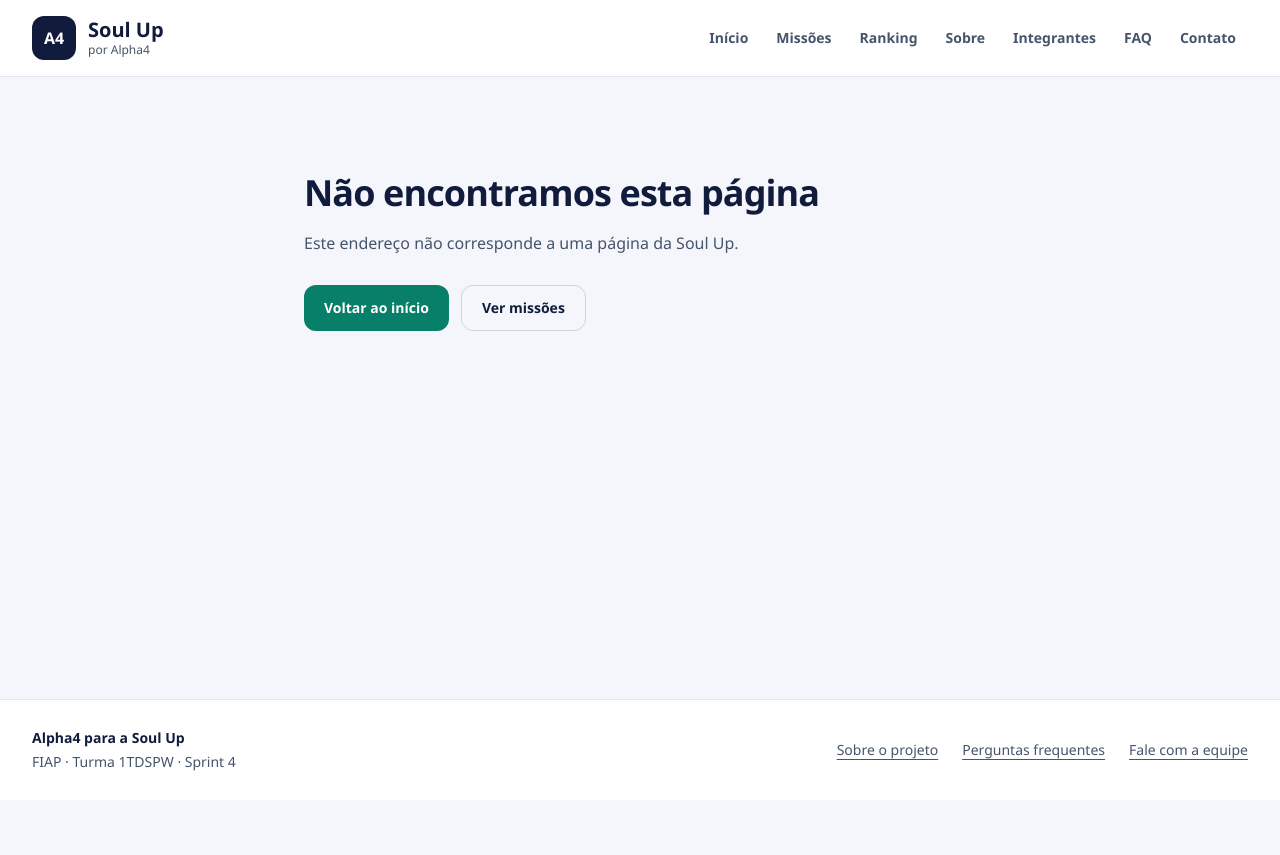
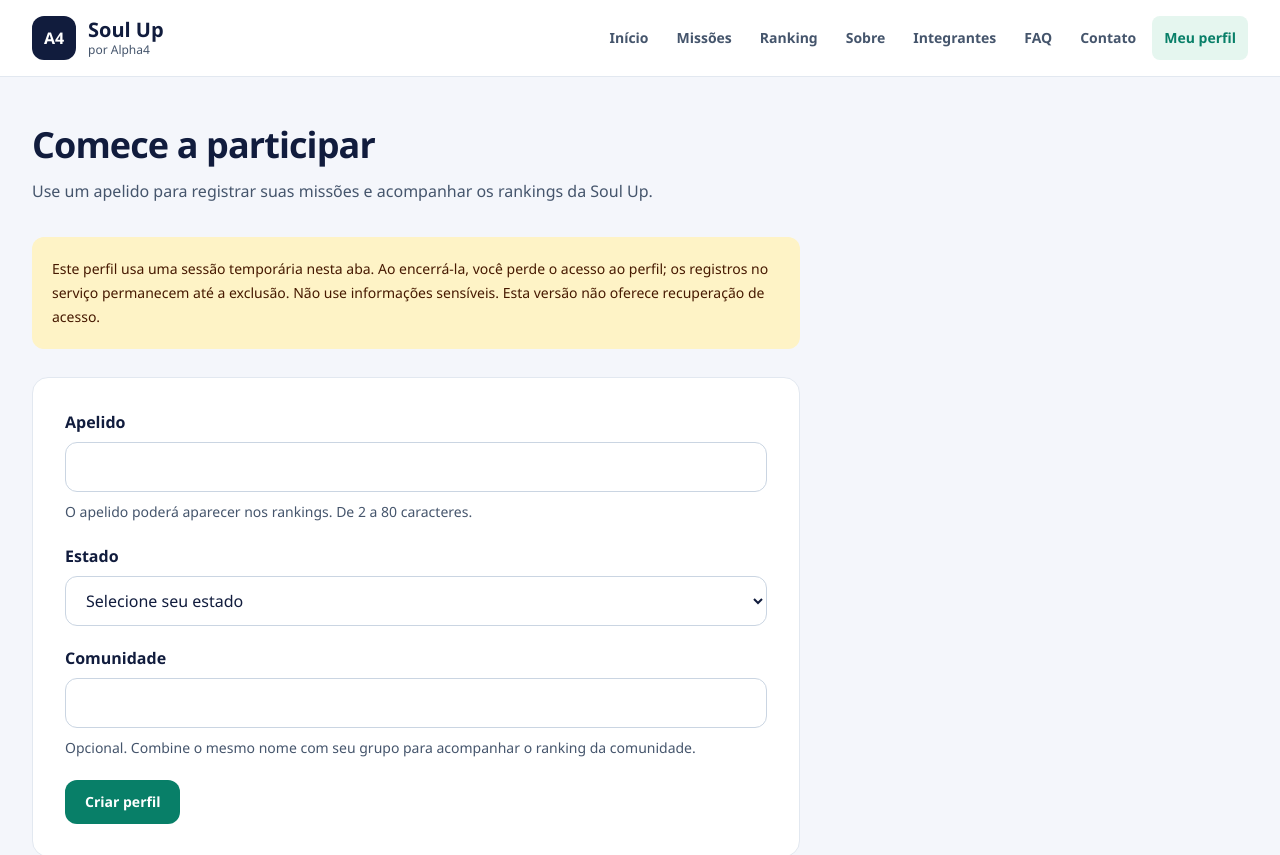
Before and after one commit to proc0x41/chellengesprints-alpha4, a React (Vite) app: page /conta in a window 1280 px wide. Shown: the top 855 px of the page. Before the commit the page ends 800 px from the top, so only its background shows below. Built offline with nearby package versions, Linux system fonts and the light colour scheme.

Commit message:
feat: criar e gerenciar perfil de participação no backend

```diff
--- a/src/App.tsx
+++ b/src/App.tsx
@@ -1,6 +1,8 @@
 import { Navigate, Route, Routes } from 'react-router-dom';
 import { Layout } from './components/Layout';
 import { NoticeProvider } from './context/NoticeContext';
+import { SessionProvider } from './context/SessionContext';
+import { AccountPage } from './pages/AccountPage';
 import { AboutPage } from './pages/AboutPage';
 import { ContactPage } from './pages/ContactPage';
 import { FaqPage } from './pages/FaqPage';
@@ -13,7 +15,7 @@ import { TeamPage } from './pages/TeamPage';
 
 export function App() {
   return (
-    <NoticeProvider>
+    <SessionProvider><NoticeProvider>
       <Routes>
         <Route element={<Layout />}>
           <Route index element={<HomePage />} />
@@ -25,9 +27,10 @@ export function App() {
           <Route path="missoes" element={<MissionsPage />} />
           <Route path="missoes/:id" element={<MissionDetailPage />} />
           <Route path="ranking" element={<RankingPage />} />
+          <Route path="conta" element={<AccountPage />} />
           <Route path="*" element={<NotFoundPage />} />
         </Route>
       </Routes>
-    </NoticeProvider>
+    </NoticeProvider></SessionProvider>
   );
 }
--- a/src/components/Layout.tsx
+++ b/src/components/Layout.tsx
@@ -9,6 +9,7 @@ const links = [
   { to: '/integrantes', label: 'Integrantes' },
   { to: '/faq', label: 'FAQ' },
   { to: '/contato', label: 'Contato' },
+  { to: '/conta', label: 'Meu perfil' },
 ];
 
 export function Layout() {
--- a/src/components/ui.tsx
+++ b/src/components/ui.tsx
@@ -1,6 +1,7 @@
 import type { ReactNode } from 'react';
 import { Link } from 'react-router-dom';
 import { IntegrationPendingError } from '../services/soulUp';
+import { ApiError } from '../services/http';
 
 export const buttonClass = 'inline-flex min-h-11 items-center justify-center gap-2 rounded-xl bg-brand px-5 py-3 text-center text-sm font-semibold text-white transition-colors hover:bg-ink disabled:bg-slate-200 disabled:text-slate-600 motion-reduce:transition-none';
 export const secondaryButtonClass = 'inline-flex min-h-11 items-center justify-center rounded-xl border border-slate-300 px-5 py-3 text-center text-sm font-semibold text-ink transition-colors hover:bg-white motion-reduce:transition-none';
@@ -28,12 +29,14 @@ export function LoadingState({ label = 'Carregando conteúdo…' }: { label?: st
 
 export function ErrorState({ error, retry }: { error: Error; retry: () => void }) {
   const pending = error instanceof IntegrationPendingError;
+  const needsSession = error instanceof ApiError && (error.status === 401 || error.status === 403);
   return (
     <section role={pending ? 'status' : 'alert'} className="rounded-2xl border border-slate-200 bg-white p-6 sm:p-8">
       <h2 className="text-xl font-bold">{pending ? 'A conexão ainda não está disponível' : 'Não foi possível carregar'}</h2>
       <p className="mt-3 max-w-2xl leading-7 text-slate-600">{error.message}</p>
       <div className="mt-6 flex flex-wrap gap-3">
         {!pending && <button type="button" onClick={retry} className={buttonClass}>Tentar novamente</button>}
+        {needsSession && <Link to="/conta" className={secondaryButtonClass}>Acessar meu perfil</Link>}
         <Link to="/contato" className={secondaryButtonClass}>Falar com a equipe</Link>
       </div>
     </section>
--- /dev/null
+++ b/src/data/states.ts
@@ -0,0 +1 @@
+export const states = ['AC', 'AL', 'AP', 'AM', 'BA', 'CE', 'DF', 'ES', 'GO', 'MA', 'MT', 'MS', 'MG', 'PA', 'PB', 'PR', 'PE', 'PI', 'RJ', 'RN', 'RS', 'RO', 'RR', 'SC', 'SP', 'SE', 'TO'];
--- /dev/null
+++ b/src/pages/AccountPage.tsx
@@ -0,0 +1,76 @@
+import { useState } from 'react';
+import type { FormEvent } from 'react';
+import { buttonClass, PageHeader, secondaryButtonClass } from '../components/ui';
+import { useNotice } from '../context/NoticeContext';
+import { useSession } from '../context/SessionContext';
+import { states } from '../data/states';
+import { participantService } from '../services/soulUp';
+
+const inputClass = 'mt-2 min-h-11 w-full rounded-xl border border-slate-300 bg-white px-4 py-3 disabled:opacity-60';
+
+export function AccountPage() {
+  const { session, setSession } = useSession();
+  const { notify } = useNotice();
+  const [name, setName] = useState(session?.participant.name ?? '');
+  const [uf, setUf] = useState(session?.participant.uf ?? '');
+  const [community, setCommunity] = useState(session?.participant.community ?? '');
+  const [busy, setBusy] = useState(false);
+  const [error, setError] = useState('');
+  const [confirmDelete, setConfirmDelete] = useState(false);
+
+  async function submit(event: FormEvent<HTMLFormElement>) {
+    event.preventDefault();
+    if (busy) return;
+    setBusy(true);
+    setError('');
+    try {
+      const input = { name: name.trim(), uf, community: community.trim() };
+      if (session) {
+        const participant = await participantService.update(input);
+        setSession({ ...session, participant });
+        notify('Seu perfil foi atualizado.');
+      } else {
+        setSession(await participantService.create(input));
+        notify('Perfil criado. Você já pode registrar sua participação nas missões.');
+      }
+    } catch (cause) {
+      setError(cause instanceof Error ? cause.message : 'Não foi possível salvar o perfil.');
+    } finally {
+      setBusy(false);
+    }
+  }
+
+  async function remove() {
+    if (busy) return;
+    setBusy(true);
+    setError('');
+    try {
+      await participantService.remove();
+      setSession(null);
+      setName('');
+      setUf('');
+      setCommunity('');
+      setConfirmDelete(false);
+      notify('Seu perfil foi excluído do serviço.');
+    } catch (cause) {
+      setError(cause instanceof Error ? cause.message : 'Não foi possível excluir o perfil.');
+    } finally {
+      setBusy(false);
+    }
+  }
+
+  return (
+    <div className="max-w-3xl">
+      <PageHeader title={session ? 'Seu perfil de participação' : 'Comece a participar'} description="Use um apelido para registrar suas missões e acompanhar os rankings da Soul Up." />
+      <p className="mb-7 rounded-xl bg-amber-100 p-5 text-sm leading-6 text-amber-950">Este perfil usa uma sessão temporária nesta aba. Ao encerrá-la, você perde o acesso ao perfil; os registros no serviço permanecem até a exclusão. Não use informações sensíveis. Esta versão não oferece recuperação de acesso.</p>
+      <form onSubmit={submit} className="space-y-5 rounded-2xl border border-slate-200 bg-white p-6 sm:p-8" aria-busy={busy}>
+        <div><label htmlFor="apelido" className="font-semibold">Apelido</label><input id="apelido" name="nickname" autoComplete="nickname" value={name} onChange={(event) => setName(event.target.value)} required minLength={2} maxLength={80} disabled={busy} className={inputClass} /><p className="mt-2 text-sm leading-6 text-slate-600">O apelido poderá aparecer nos rankings. De 2 a 80 caracteres.</p></div>
+        <div><label htmlFor="uf" className="font-semibold">Estado</label><select id="uf" name="state" value={uf} onChange={(event) => setUf(event.target.value)} required disabled={busy} className={inputClass}><option value="">Selecione seu estado</option>{states.map((state) => <option key={state} value={state}>{state}</option>)}</select></div>
+        <div><label htmlFor="comunidade" className="font-semibold">Comunidade</label><input id="comunidade" name="community" value={community} onChange={(event) => setCommunity(event.target.value)} maxLength={80} disabled={busy} className={inputClass} /><p className="mt-2 text-sm leading-6 text-slate-600">Opcional. Combine o mesmo nome com seu grupo para acompanhar o ranking da comunidade.</p></div>
+        {error && <p role="alert" className="text-sm font-semibold text-red-800">{error}</p>}
+        <button type="submit" disabled={busy} className={buttonClass}>{busy ? 'Salvando…' : session ? 'Salvar alterações' : 'Criar perfil'}</button>
+      </form>
+      {session && <section className="mt-8 space-y-5"><h2 className="text-xl font-bold">Gerenciar perfil</h2><p className="break-all text-sm leading-6 text-slate-600">Código para compartilhar com amigos: <strong className="font-medium text-ink">{session.participant.id}</strong></p><button type="button" disabled={busy} className={secondaryButtonClass} onClick={() => setConfirmDelete((value) => !value)}>Excluir perfil</button>{confirmDelete && <div className="rounded-xl border border-red-200 bg-red-50 p-5"><p className="leading-7 text-red-950">A exclusão remove seu perfil e seus registros de participação. Esta ação não pode ser desfeita.</p><div className="mt-4 flex flex-wrap gap-3"><button type="button" disabled={busy} onClick={remove} className="min-h-11 rounded-xl bg-red-800 px-5 py-3 text-sm font-semibold text-white hover:bg-red-950 disabled:opacity-60">{busy ? 'Excluindo…' : 'Confirmar exclusão'}</button><button type="button" disabled={busy} onClick={() => setConfirmDelete(false)} className={secondaryButtonClass}>Cancelar</button></div></div>}</section>}
+    </div>
+  );
+}
--- a/src/pages/MissionDetailPage.tsx
+++ b/src/pages/MissionDetailPage.tsx
@@ -3,6 +3,7 @@ import type { FormEvent } from 'react';
 import { Link, useNavigate, useParams } from 'react-router-dom';
 import { buttonClass, ErrorState, LoadingState, PageHeader } from '../components/ui';
 import { useNotice } from '../context/NoticeContext';
+import { useSession } from '../context/SessionContext';
 import { useRemoteData } from '../hooks/useRemoteData';
 import { ApiError } from '../services/http';
 import { soulUpService } from '../services/soulUp';
@@ -19,7 +20,8 @@ export function MissionDetailPage() {
 function MissionDetail({ id }: { id: string }) {
   const navigate = useNavigate();
   const { notify } = useNotice();
-  const load = useCallback((signal: AbortSignal) => soulUpService.getMission(id, signal), [id]);
+  const { session } = useSession();
+  const load = useCallback((signal: AbortSignal) => soulUpService.getMission(id, signal), [id, session]);
   const { state, retry } = useRemoteData(load);
   const [text, setText] = useState('');
   const [sending, setSending] = useState(false);
@@ -56,7 +58,7 @@ function MissionDetail({ id }: { id: string }) {
       <Link to="/missoes" className="mb-6 inline-flex min-h-11 items-center font-semibold text-brand underline underline-offset-4">Voltar para missões</Link>
       <PageHeader title={mission.title} description={`${categoryLabels[mission.category]} · ${statusLabels[mission.status]} · ${mission.points.toLocaleString('pt-BR')} pontos`} />
       <section className="rounded-2xl border border-slate-200 bg-white p-6 sm:p-8"><h2 className="text-xl font-bold">Sua missão</h2><p className="mt-4 whitespace-pre-wrap break-words leading-8 text-slate-600">{mission.description}</p></section>
-      {mission.status !== 'disponivel'
+      {!session ? <p className="mt-6 rounded-xl bg-brand-light p-5 leading-7 text-brand"><Link to="/conta" className="font-semibold underline underline-offset-4">Crie seu perfil</Link> para registrar a participação nesta missão.</p> : mission.status !== 'disponivel'
         ? <p role="status" className="mt-6 rounded-xl bg-brand-light p-5 leading-7 text-brand">{mission.status === 'concluida' ? 'Esta missão já foi concluída. Consulte a lista para encontrar outra ação.' : 'Sua participação está em análise. Aguarde a validação antes de enviar novamente.'}</p>
         : <form onSubmit={submit} className="mt-8 space-y-5" aria-busy={sending}>
           <h2 className="text-xl font-bold">Registre sua participação</h2>
--- a/src/pages/MissionsPage.tsx
+++ b/src/pages/MissionsPage.tsx
@@ -2,6 +2,7 @@ import { useCallback, useMemo, useState } from 'react';
 import { Link } from 'react-router-dom';
 import { buttonClass, EmptyState, ErrorState, LoadingState, PageHeader } from '../components/ui';
 import { useRemoteData } from '../hooks/useRemoteData';
+import { useSession } from '../context/SessionContext';
 import { soulUpService } from '../services/soulUp';
 import type { MissionCategory } from '../types/domain';
 
@@ -18,8 +19,9 @@ export const statusLabels = {
 };
 
 export function MissionsPage() {
+  const { session } = useSession();
   const [category, setCategory] = useState<MissionCategory | 'todas'>('todas');
-  const load = useCallback((signal: AbortSignal) => soulUpService.listMissions(signal), []);
+  const load = useCallback((signal: AbortSignal) => soulUpService.listMissions(signal), [session]);
   const { state, retry } = useRemoteData(load);
   const missions = useMemo(() => state.status === 'success'
     ? state.data.filter((mission) => category === 'todas' || mission.category === category)
--- a/src/pages/RankingPage.tsx
+++ b/src/pages/RankingPage.tsx
@@ -1,6 +1,7 @@
 import { useCallback, useState } from 'react';
 import { EmptyState, ErrorState, LoadingState, PageHeader } from '../components/ui';
 import { useRemoteData } from '../hooks/useRemoteData';
+import { useSession } from '../context/SessionContext';
 import { soulUpService } from '../services/soulUp';
 import type { RankingScope } from '../types/domain';
 
@@ -12,8 +13,9 @@ const scopes: { value: RankingScope; label: string }[] = [
 ];
 
 export function RankingPage() {
+  const { session } = useSession();
   const [scope, setScope] = useState<RankingScope>('global');
-  const load = useCallback((signal: AbortSignal) => soulUpService.getRanking(scope, signal), [scope]);
+  const load = useCallback((signal: AbortSignal) => soulUpService.getRanking(scope, signal), [scope, session]);
   const { state, retry } = useRemoteData(load);
   return (
     <div>
```
